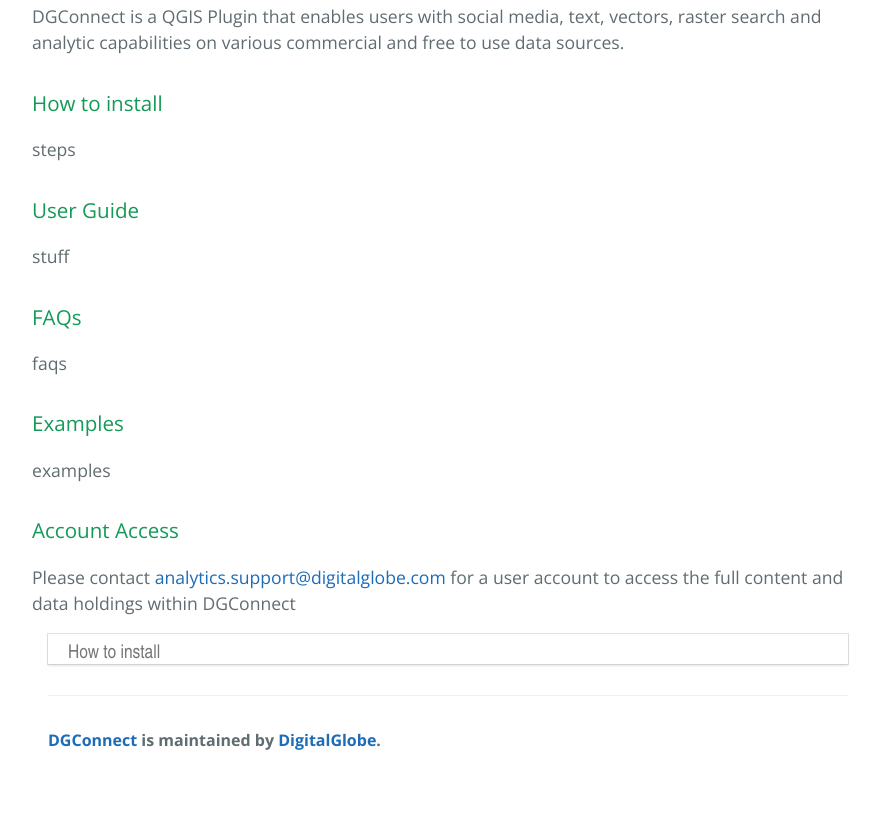
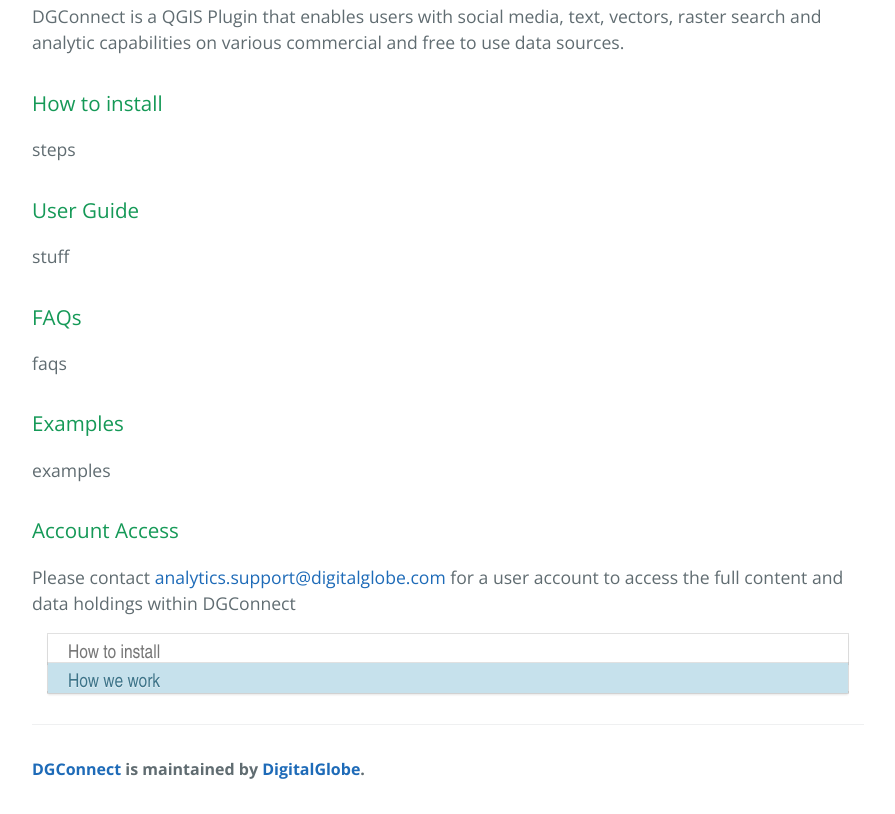
Before and after one commit to eong93/QGIS_DataAlertPlugin, a plain HTML site: page index.html in a window 1280 px wide. Shown: the part 460-1274 px from the top of the page, without its empty margins (192-1087 px from the left). Drawn offline with nearby package versions, Linux system fonts and the light colour scheme.

Commit message:
Update index.html

```diff
--- a/index.html
+++ b/index.html
@@ -67,7 +67,14 @@ How to install</h3>
 			</p>
 		</article>
 	</div>
-
+	<div>
+		<input id="ac-2" name="accordion-1" type="checkbox" checked />
+		<label for="ac-2">How we work</label>
+		<article class="ac-medium">
+			<p>Some content... </p>
+		</article>
+	</div>
+</section>
 
 
 
```
